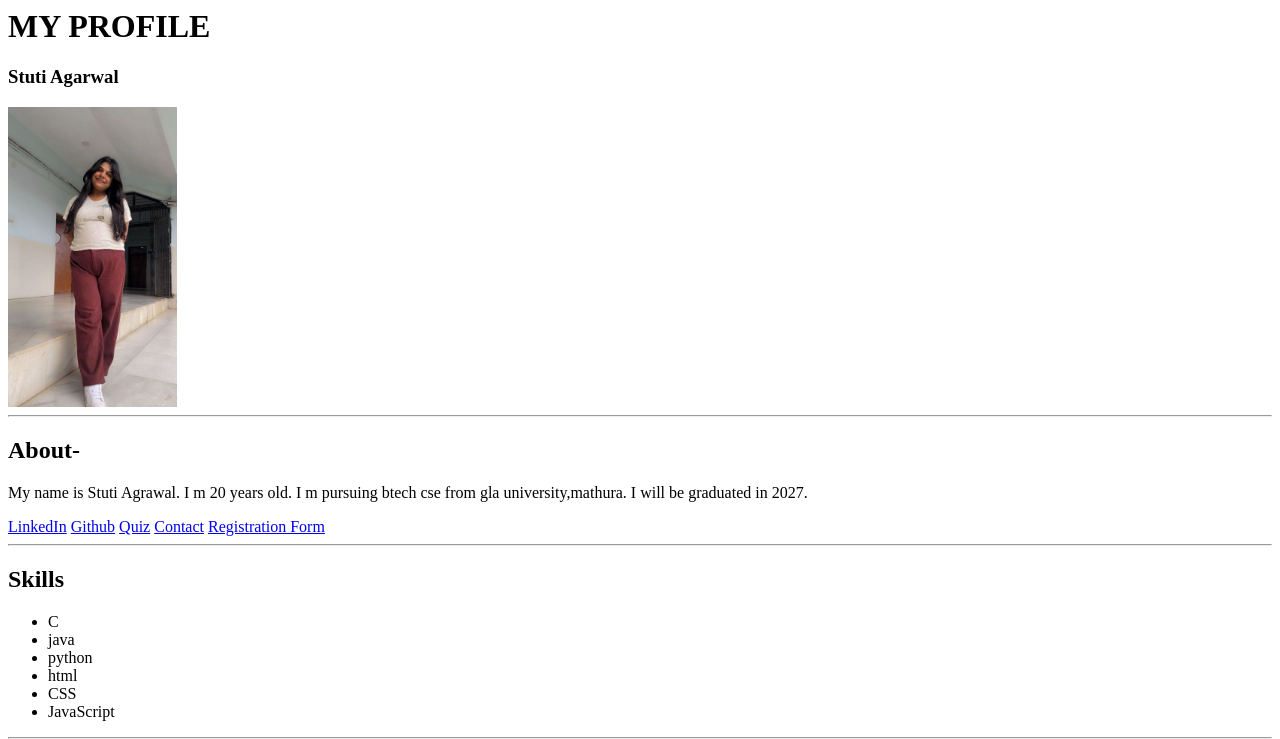
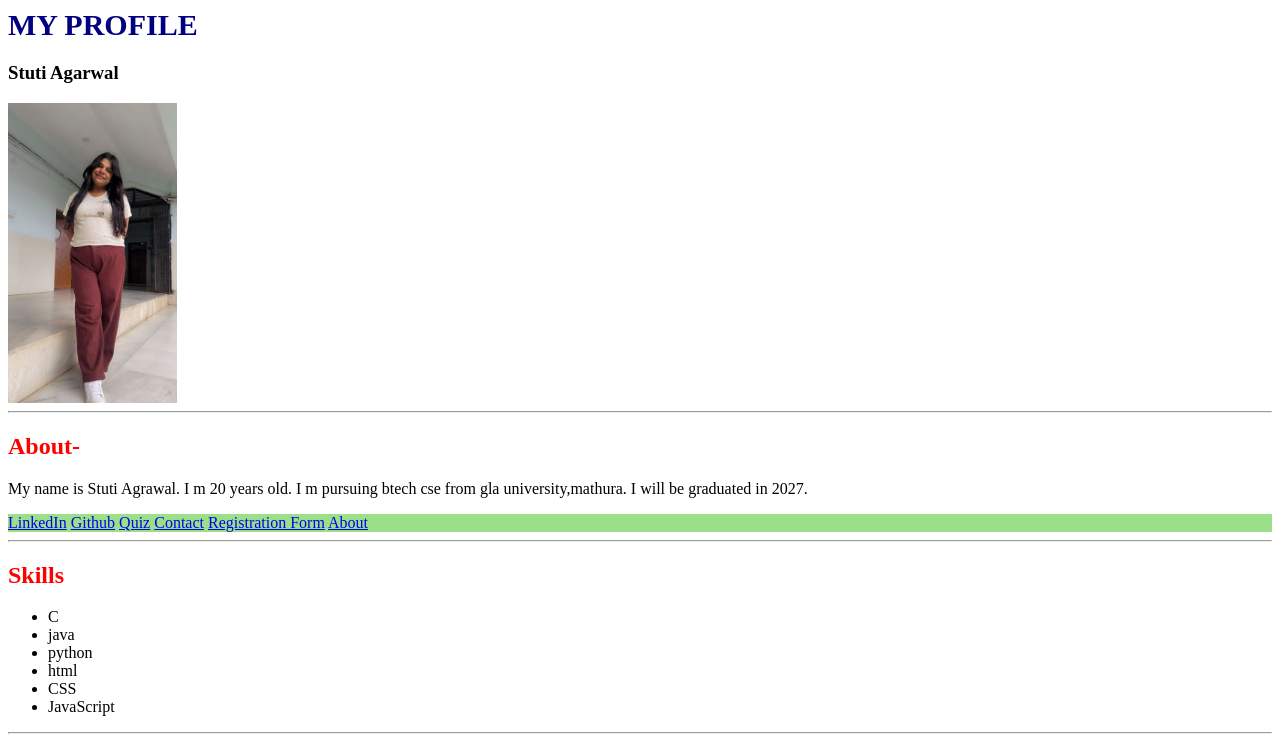
Before and after one commit to StutiAgrawal08/fullstack, a plain HTML site: page index.html in a window 1280 px wide. Shown: the top 739 px of the page. Drawn offline with Linux system fonts and the light colour scheme; grey boxes are pictures that could not be loaded.

Commit message:
20/08/2025

```diff
--- a/index.html
+++ b/index.html
@@ -1,23 +1,27 @@
 <html>
     <head>
         <title>my profile</title>
-        <h1>MY PROFILE</h1>
+        <h1 style="font-size: 30px; color:navy">MY PROFILE</h1>
         <h3> Stuti Agarwal</h3>
+        <link href="style1.css" rel="stylesheet">
     </head>
     <body>
-        <img src="WhatsApp Image 2025-08-07 at 13.59.46_b1771f8b.jpg" style="height:300px;">
+        <img src="/stutiPic.jpg" style="height:300px;">
         <hr>
-        <h2>About-</h2>
+        <h2 style="color:red" > About-</h2>
         <p>My name is Stuti Agrawal. I m 20 years old. I m pursuing btech cse from gla university,mathura. I will be graduated in 2027.</p>
+        <div class="nav_bar">
         <nav>
             <a href="https://www.linkedin.com/in/stuti-agrawal-3298a5342?utm_source=share&utm_campaign=share_via&utm_content=profile&utm_medium=android_app">LinkedIn</a>
             <a href="https://github.com/StutiAgrawal08">Github</a>
             <a href="quiz.html">Quiz</a>
             <a href="contact.html">Contact</a>
             <a href="registrationForm.html">Registration Form</a>
+            <a href="www.about.com">About</a>
         </nav>
+        </div>
         <hr>
-        <h2>Skills</h2>
+        <h2 style="color:red" >Skills</h2>
         <ul>
 
             <li>C</li>
--- /dev/null
+++ b/style.css
@@ -0,0 +1,15 @@
+h2{
+    color:brown;
+    font-size: 30px;
+}
+form{
+    color:rgb(58, 53, 37);
+    font-size:20px;
+}
+*{
+    background-color: rgb(227, 223, 201);
+}
+#top_heading{
+    color:rgb(41, 40, 39);
+
+}
--- /dev/null
+++ b/style1.css
@@ -0,0 +1,15 @@
+.nav_bar{
+    background-color: rgb(155, 224, 137);
+}
+.nav_bar:hover{
+
+      background-color: rgb(190, 115, 207);
+}
+
+
+a:hover{
+    background-color: rgb(186, 82, 155);
+}
+a:visited{
+    color:rgb(76, 83, 6);
+}
```
Also changed, not shown: contact.html (+3 -0 lines), quiz.html (+5 -0 lines), registrationForm.html (+4 -0 lines), stutiPic.jpg (renamed from WhatsApp Image 2025-08-07 at 13.59.46_b1771f8b.jpg).
